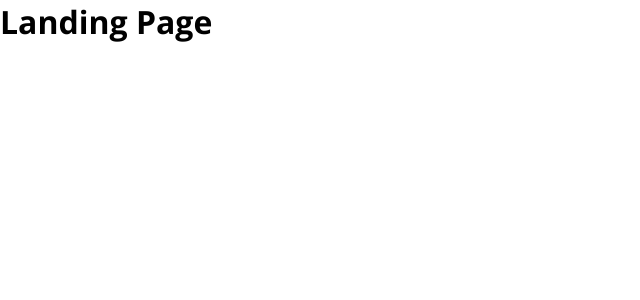
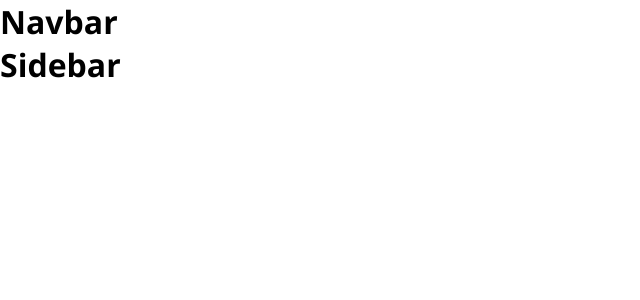
Before and after one commit to JPy-UwU/CodeOverflow, a React (Create React App) app in the folder client/: page / in a window 1280 px wide. Shown: the top 300 px of the page, without its empty margins (0-640 px from the left). Built offline with nearby package versions, Linux system fonts and the light colour scheme.

Commit message:
Add profile page to router

```diff
--- a/client/src/App.js
+++ b/client/src/App.js
@@ -6,12 +6,39 @@ import {
 
 import LadningPage from "./pages/landing/Landing";
 import HomePage from "./pages/home/Home";
+import ProfilePage from "./pages/profile/Profile";
 import LoginPage from "./pages/login/Login";
 import RegisterPage from "./pages/register/Register";
 import Navbar from "./components/navbar/Navbar";
 import Sidebar from "./components/sidebar/Sidebar";
 
+const Layout = () => {
+  return (
+    <div>
+      <Navbar />
+      <div style={{ display: "flex" }}>
+        <Sidebar />
+        <Outlet />
+      </div>
+    </div>
+  );
+}
+
 const router = createBrowserRouter([
+  {
+    path: "/",
+    element: <Layout />,
+    children: [
+      {
+        path: "/home",
+        element: <HomePage />,
+      },
+      {
+        path: "/profile/:id",
+        element: <ProfilePage />,
+      },
+    ],
+  },
   {
     path: "/",
     element: <LadningPage />,
@@ -23,27 +50,11 @@ const router = createBrowserRouter([
   {
     path: "/register",
     element: <RegisterPage />,
-  },
-  {
-    path: "/home",
-    element: <HomePage />,
-  },
+  }
 ]);
 
 
 function App() {
-  const Layout = () => {
-    return (
-      <div>
-        <Navbar />
-        <div style={{ display: "flex" }}>
-          <Sidebar />
-          <Outlet />
-        </div>
-      </div>
-    );
-  }
-
   return (
     <div>
       <RouterProvider router={router} />
```
